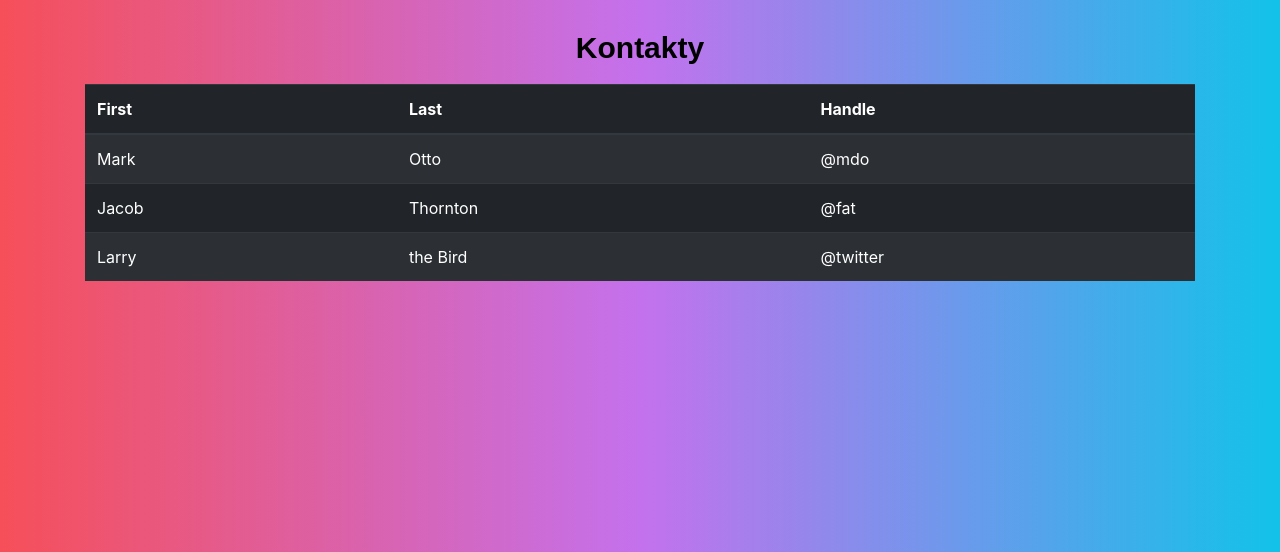
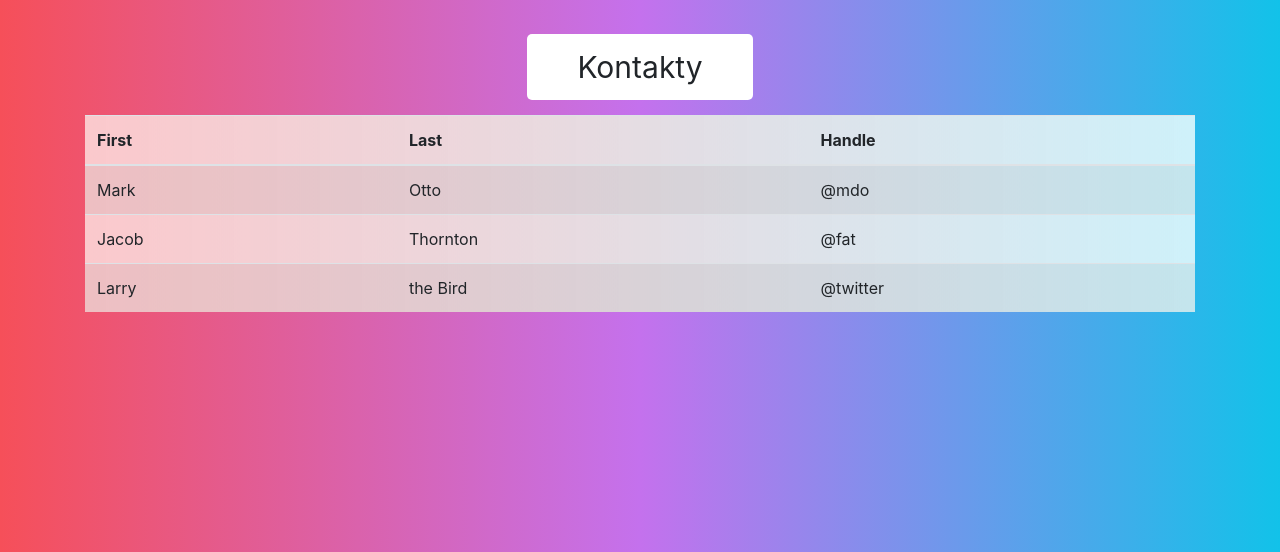
Before and after one commit to F1L1P0/skolni-informacni-system, a PHP site: page /Pages/Kontakty.php in a window 1280 px wide. Shown: the part 108-660 px from the top of the page. Run offline with PHP 8.4, Linux system fonts and the light colour scheme; some libraries are stand-ins or nearby versions.

Commit message:
upravy kontakty

```diff
--- a/Pages/Kontakty.php
+++ b/Pages/Kontakty.php
@@ -6,9 +6,11 @@
 
 
 ?>
-	<h1 class="nadpis">Kontakty</h1>
+<div class="jumbotron">
+	<span>Kontakty</span>
+</div>
 
-<table class="table table-striped table-dark">
+<table class="table table-striped table-light">
   <thead>
     <tr>
       <th scope="col">First</th>
--- a/styl.css
+++ b/styl.css
@@ -18,17 +18,24 @@ tbody{
 	padding-top: 20px;
 }
 
-.nadpis{
+.jumbotron{
+	background-color: transparent;
 	text-align: center;
-	padding: 10px;
-	color: black;
-	font-family: 'Raleway',sans-serif;
+	padding: 15px 0px;
+	margin: 10px 100px;
+}
+
+.jumbotron span{
 	font-size: 30px;
-	font-weight: 800;
-	line-height: 36px;
-	margin: 0 10 24px;
+	background-color: white;
+	border-radius: 5px;
+	padding: 15px 50px;
 }
 
 .pozice_kontakty{
 	text-align: left;
 }
+
+table{
+	background-image: linear-gradient(to right, #f64f594d, #15c1e933);
+}
```
